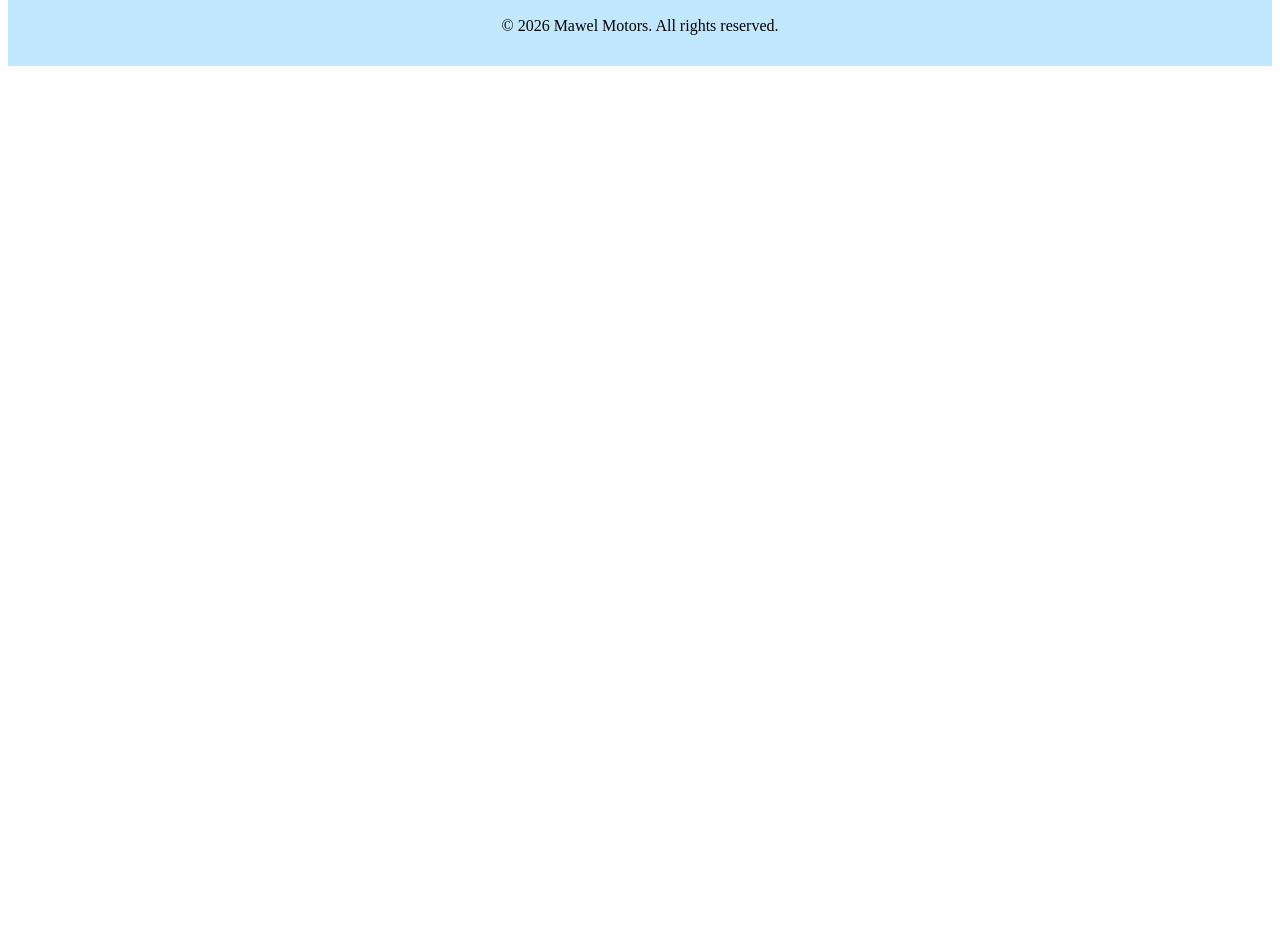
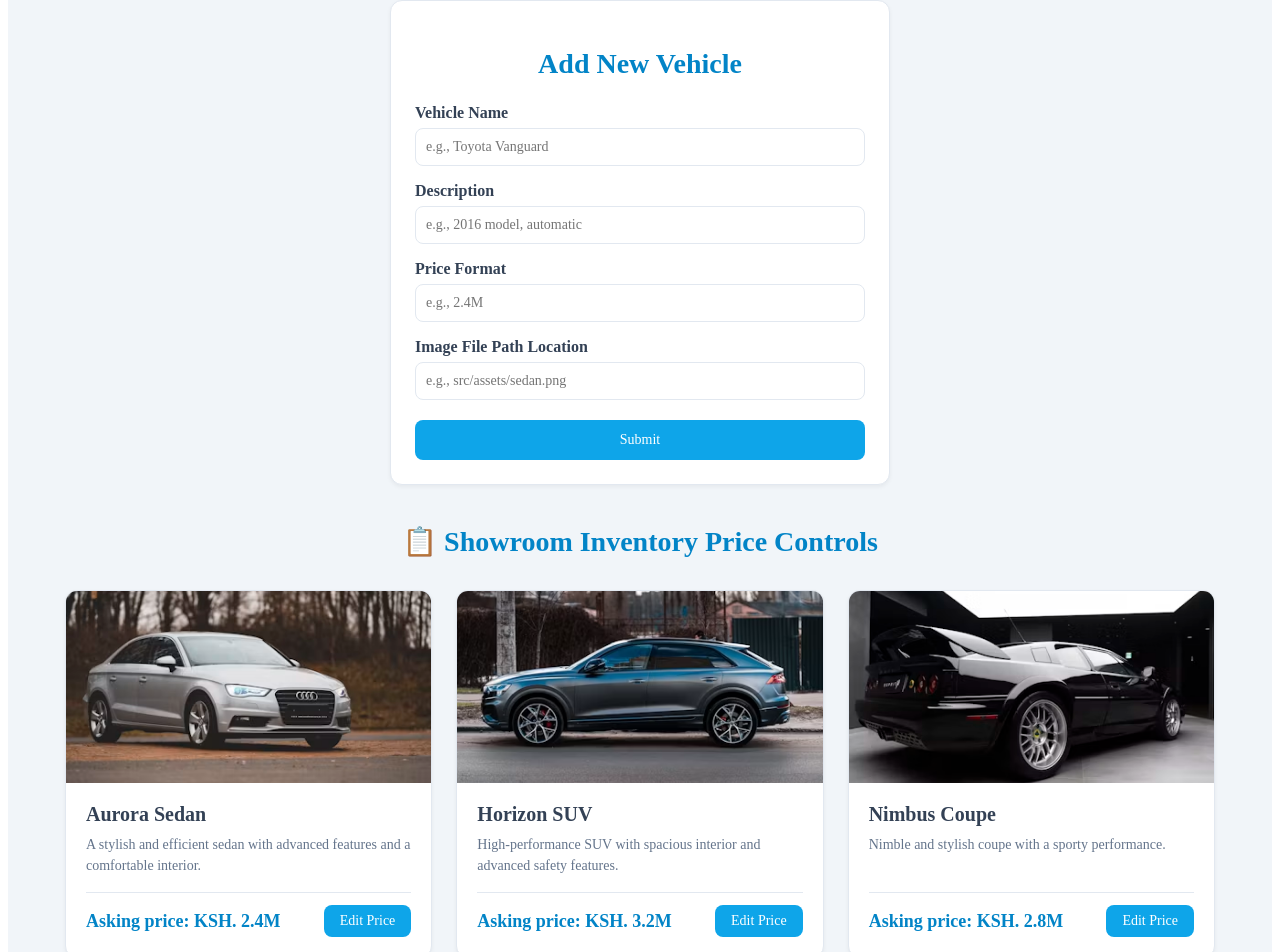
Before and after one commit to Weruh/mawell_motors, a React (Vite) app: page /admin in a window 1280 px wide. Shown: the part 120-1072 px from the top of the page. Before the commit the page ends 800 px from the top, so only its background shows below. Built offline with nearby package versions, Linux system fonts and the light colour scheme.

Commit message:
admin page done

```diff
--- a/src/pages/Admin.jsx
+++ b/src/pages/Admin.jsx
@@ -1,9 +1,114 @@
-import React from 'react'
+import React, { useState } from 'react';
+import dealershipdata from '../dealershipdata';
 
-function Admin() {
+export default function Admin() {
+  const [cars, setCars] = useState(dealershipdata);
+  const [editingId, setEditingId] = useState(null);
+  const [newPrice, setNewPrice] = useState('');
+
+  const [name, setName] = useState('');
+  const [description, setDescription] = useState('');
+  const [price, setPrice] = useState('');
+  const [image, setImage] = useState('');
+
+  const handleFormSubmit = (e) => {
+    e.preventDefault();
+
+    const newCarObject = {
+      name: name,
+      description: description,
+      price: price.startsWith("Asking price:") ? price : `Asking price: KSH. ${price}`,
+      image: image
+    };
+
+    setCars([...cars, newCarObject]);
+    setName('');
+    setDescription('');
+    setPrice('');
+    setImage('');
+    alert('Vehicle successfully registered!');
+  };
+
+  const handlePriceUpdate = (carName) => {
+    const updatedArray = cars.map((car) => {
+      if (car.name === carName) {
+        return {
+          ...car,
+          price: newPrice.startsWith("Asking price:") ? newPrice : `Asking price: KSH. ${newPrice}`
+        };
+      }
+      return car;
+    });
+
+    setCars(updatedArray);
+    setEditingId(null);
+    setNewPrice('');
+  };
+
   return (
-    <div>Admin</div>
-  )
+    <div style={{ minHeight: '100vh', backgroundColor: '#f1f5f9', padding: '32px 16px', fontFamily: '"Times New Roman", Times, serif' }}>
+
+      <div>
+        <div style={{ backgroundColor: '#ffffff', border: '1px solid #e2e8f0', borderRadius: '12px', boxShadow: '0 2px 4px rgba(0, 0, 0, 0.05)', maxWidth: '450px', margin: '0 auto 40px auto', padding: '24px' }}>
+          <h2 style={{ fontSize: '1.75rem', fontWeight: '700', color: '#0284c7', marginBottom: '24px', textAlign: 'center' }}>Add New Vehicle</h2>
+          <form onSubmit={handleFormSubmit}>
+            <div style={{ display: 'flex', flexDirection: 'column', marginBottom: '16px' }}>
+              <label style={{ fontSize: '1rem', fontWeight: '600', color: '#334155', marginBottom: '6px' }}>Vehicle Name</label>
+              <input type="text" value={name} onChange={(e) => setName(e.target.value)} placeholder="e.g., Toyota Vanguard" style={{ padding: '10px', border: '1px solid #e2e8f0', borderRadius: '8px', outline: 'none', fontSize: '0.875rem', fontFamily: '"Times New Roman", Times, serif' }} required />
+            </div>
+
+            <div style={{ display: 'flex', flexDirection: 'column', marginBottom: '16px' }}>
+              <label style={{ fontSize: '1rem', fontWeight: '600', color: '#334155', marginBottom: '6px' }}>Description</label>
+              <input type="text" value={description} onChange={(e) => setDescription(e.target.value)} placeholder="e.g., 2016 model, automatic" style={{ padding: '10px', border: '1px solid #e2e8f0', borderRadius: '8px', outline: 'none', fontSize: '0.875rem', fontFamily: '"Times New Roman", Times, serif' }} required />
+            </div>
+
+            <div style={{ display: 'flex', flexDirection: 'column', marginBottom: '16px' }}>
+              <label style={{ fontSize: '1rem', fontWeight: '600', color: '#334155', marginBottom: '6px' }}>Price Format</label>
+              <input type="text" value={price} onChange={(e) => setPrice(e.target.value)} placeholder="e.g., 2.4M" style={{ padding: '10px', border: '1px solid #e2e8f0', borderRadius: '8px', outline: 'none', fontSize: '0.875rem', fontFamily: '"Times New Roman", Times, serif' }} required />
+            </div>
+
+            <div style={{ display: 'flex', flexDirection: 'column', marginBottom: '20px' }}>
+              <label style={{ fontSize: '1rem', fontWeight: '600', color: '#334155', marginBottom: '6px' }}>Image File Path Location</label>
+              <input type="text" value={image} onChange={(e) => setImage(e.target.value)} placeholder="e.g., src/assets/sedan.png" style={{ padding: '10px', border: '1px solid #e2e8f0', borderRadius: '8px', outline: 'none', fontSize: '0.875rem', fontFamily: '"Times New Roman", Times, serif' }} required />
+            </div>
+
+            <button type="submit" style={{ backgroundColor: '#0ea5e9', color: '#ffffff', border: 'none', padding: '12px', borderRadius: '8px', fontSize: '0.875rem', fontWeight: '500', cursor: 'pointer', width: '100%', fontFamily: '"Times New Roman", Times, serif' }}>Submit</button>
+          </form>
+        </div>
+      </div>
+
+      <div style={{ maxWidth: '1150px', margin: '0 auto' }}>
+        <h3 style={{ fontSize: '1.75rem', fontWeight: '700', color: '#0284c7', marginBottom: '32px', textAlign: 'center' }}>📋 Showroom Inventory Price Controls</h3>
+        <div style={{ display: 'grid', gridTemplateColumns: 'repeat(3, 1fr)', gap: '24px' }}>
+          {cars.map((car, index) => (
+            <div key={car.name || index} style={{ backgroundColor: '#ffffff', border: '1px solid #e2e8f0', borderRadius: '12px', boxShadow: '0 2px 4px rgba(0, 0, 0, 0.05)', overflow: 'hidden', display: 'flex', flexDirection: 'column' }}>
+              <img src={car.image} alt={car.name} style={{ width: '100%', height: '192px', objectFit: 'cover', backgroundColor: '#e2e8f0' }} />
+              <div style={{ padding: '20px', display: 'flex', flexDirection: 'column', flexGrow: 1, justifyContent: 'space-between' }}>
+                <div>
+                  <h2 style={{ fontSize: '1.25rem', fontWeight: '600', color: '#334155', margin: '0 0 8px 0' }}>{car.name}</h2>
+                  <p style={{ fontSize: '0.875rem', color: '#64748b', margin: '0 0 16px 0', lineHeight: '1.5' }}>{car.description}</p>
+                </div>
+
+                <div style={{ display: 'flex', alignItems: 'center', justifyContent: 'space-between', marginTop: 'auto', borderTop: '1px solid #e2e8f0', paddingTop: '12px' }}>
+                  {editingId === car.name ? (
+                    <div style={{ display: 'flex', gap: '6px', width: '100%' }}>
+                      <input type="text" value={newPrice} onChange={(e) => setNewPrice(e.target.value)} placeholder="e.g., 3.2M" style={{ width: '90px', padding: '6px', border: '1px solid #cbd5e1', borderRadius: '6px', fontSize: '0.875rem', fontFamily: '"Times New Roman", Times, serif' }} />
+                      <button onClick={() => handlePriceUpdate(car.name)} style={{ backgroundColor: '#16a34a', color: '#ffffff', border: 'none', padding: '6px 12px', borderRadius: '6px', fontSize: '0.875rem', fontWeight: '500', cursor: 'pointer', fontFamily: '"Times New Roman", Times, serif' }}>Save</button>
+                      <button onClick={() => setEditingId(null)} style={{ backgroundColor: '#dc2626', color: '#ffffff', border: 'none', padding: '6px 12px', borderRadius: '6px', fontSize: '0.875rem', fontWeight: '500', cursor: 'pointer', fontFamily: '"Times New Roman", Times, serif' }}>Cancel</button>
+                    </div>
+                  ) : (
+                    <>
+                      <span style={{ color: '#0284c7', fontWeight: '700', fontSize: '1.125rem' }}>{car.price}</span>
+                      <button onClick={() => { setEditingId(car.name); setNewPrice(car.price.replace("Asking price: KSH. ", "")); }} style={{ backgroundColor: '#0ea5e9', color: '#ffffff', border: 'none', padding: '8px 16px', borderRadius: '8px', fontSize: '0.875rem', fontWeight: '500', cursor: 'pointer', fontFamily: '"Times New Roman", Times, serif' }}>Edit Price</button>
+                    </>
+                  )}
+                </div>
+              </div>
+            </div>
+          ))}
+        </div>
+      </div>
+
+    </div>
+  );
 }
-
-export default Admin
```
